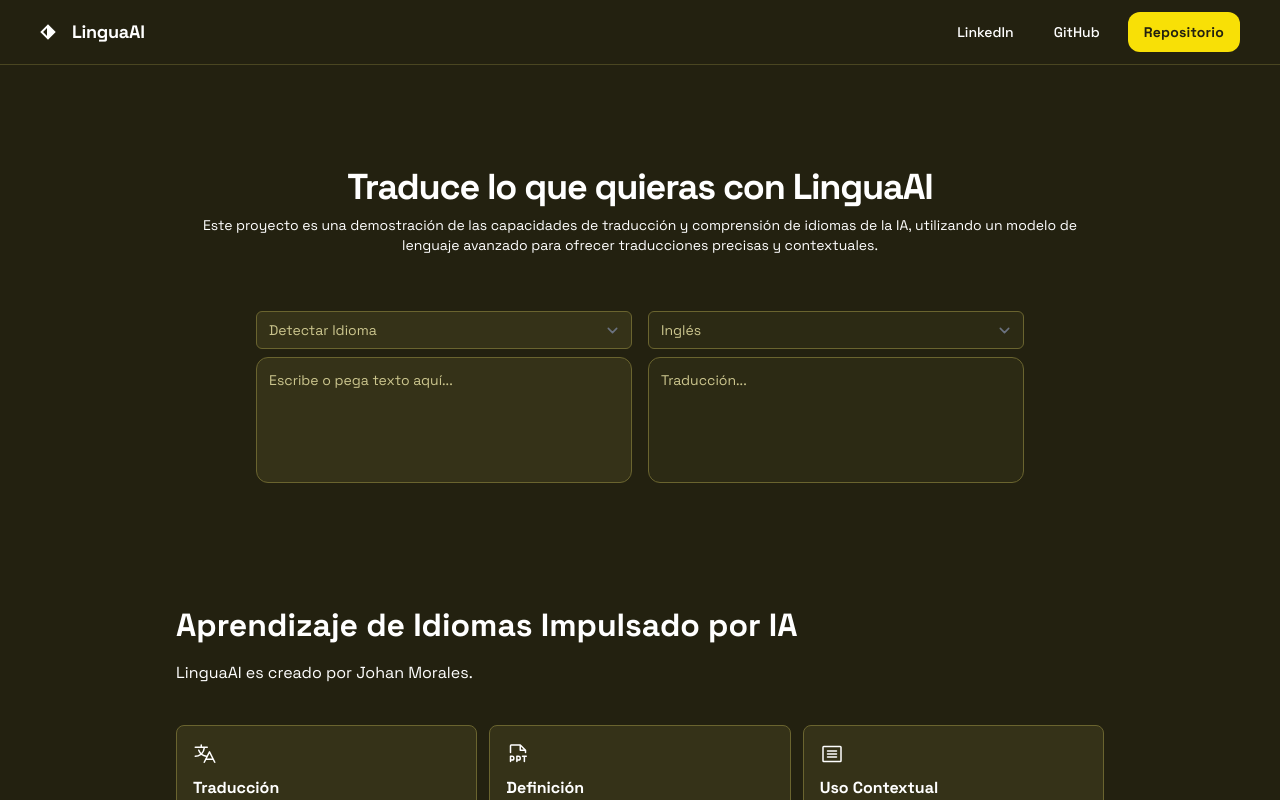
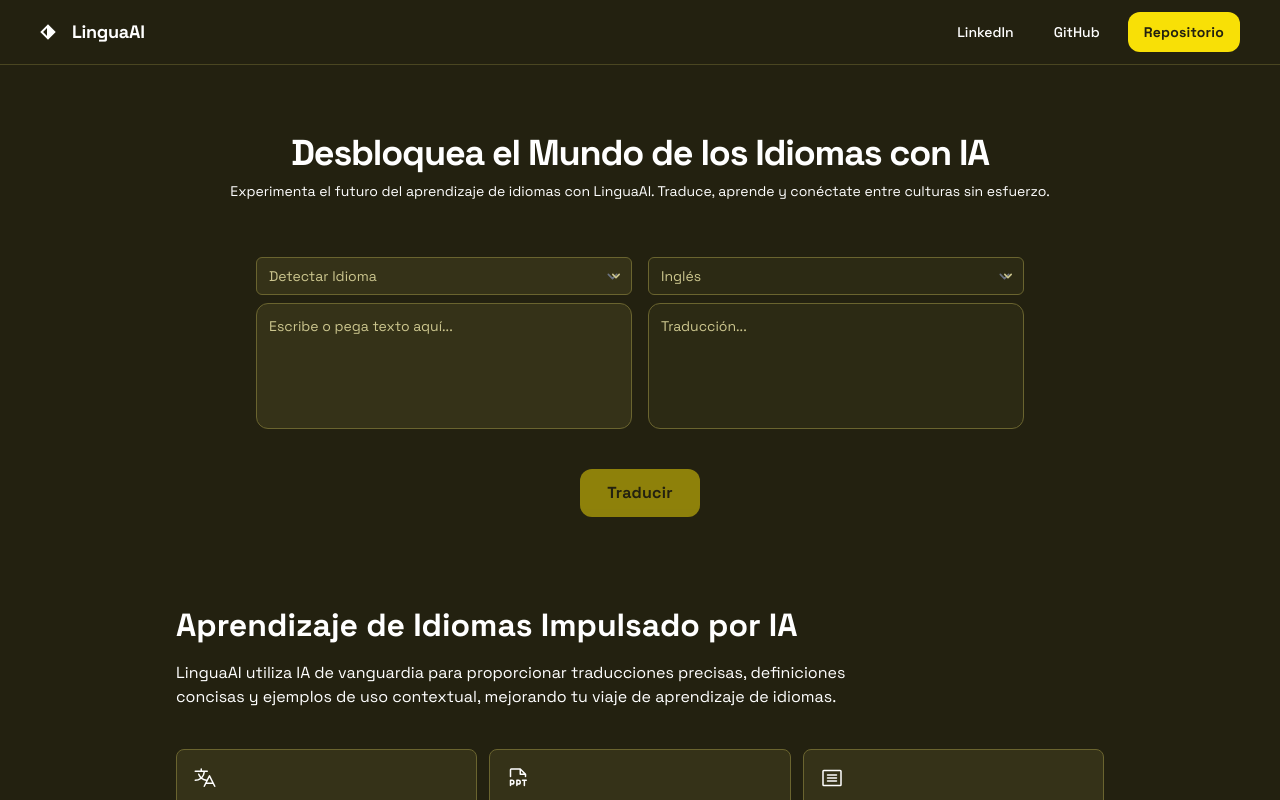
Before and after one commit to JohanMorales211/language-ai, an Angular app: page /home in a window 1280 px wide. Shown: the top 800 px of the page. Built offline with nearby package versions, Linux system fonts and the light colour scheme.

Commit message:
feat: Implement translation functionality with API integration and enhance home component UI

```diff
--- a/src/app/components/footer/footer.component.ts
+++ b/src/app/components/footer/footer.component.ts
@@ -1,9 +1,12 @@
 import { Component } from '@angular/core';
+import { CommonModule } from '@angular/common';
 
 @Component({
   selector: 'app-footer',
   templateUrl: './footer.component.html',
-  styleUrls: ['./footer.component.css']
+  styleUrls: ['./footer.component.css'],
+  standalone: true,
+  imports: [CommonModule]
 })
 export class FooterComponent {
 
--- a/src/app/components/header/header.component.ts
+++ b/src/app/components/header/header.component.ts
@@ -1,9 +1,13 @@
 import { Component } from '@angular/core';
+import { CommonModule } from '@angular/common';
+import { RouterModule } from '@angular/router';
 
 @Component({
   selector: 'app-header',
   templateUrl: './header.component.html',
-  styleUrls: ['./header.component.css']
+  styleUrls: ['./header.component.css'],
+  standalone: true,
+  imports: [CommonModule, RouterModule]
 })
 export class HeaderComponent {
 
--- a/src/app/pages/home/home.component.html
+++ b/src/app/pages/home/home.component.html
@@ -13,20 +13,23 @@
                 <h1
                   class="text-white text-3xl sm:text-4xl font-black leading-tight tracking-[-0.033em] @[480px]:text-5xl @[480px]:font-black @[480px]:leading-tight @[480px]:tracking-[-0.033em]"
                 >
-                  Traduce lo que quieras con LinguaAI
+                  Desbloquea el Mundo de los Idiomas con IA
                 </h1>
                 <h2 class="text-white text-xs sm:text-sm font-normal leading-normal @[480px]:text-base @[480px]:font-normal @[480px]:leading-normal">
-                  Este proyecto es una demostración de las capacidades de traducción y comprensión de idiomas de la IA, utilizando un modelo de lenguaje avanzado para ofrecer traducciones precisas y contextuales.
+                  Experimenta el futuro del aprendizaje de idiomas con LinguaAI. Traduce, aprende y conéctate entre culturas sin esfuerzo.
                 </h2>
               </div>
 
               <div class="w-full max-w-full lg:max-w-3xl flex flex-col items-center gap-4 sm:gap-6">
                 <div class="w-full grid grid-cols-1 md:grid-cols-2 gap-4 @[768px]:gap-6 items-start">
                   <div class="flex flex-col gap-2">
+                    <div class="relative w-full">
                       <select
                         id="sourceLanguage"
                         name="sourceLanguage"
-                      class="form-select block w-full rounded-md border-[#6a642f] bg-[#353218] text-[#ccc68e] focus:border-[#f8e006] focus:ring focus:ring-[#f8e006] focus:ring-opacity-50 py-2 px-3 text-sm appearance-none"
+                        [(ngModel)]="sourceLanguage"
+                        (change)="translateText()"
+                        class="form-select block w-full rounded-md border-[#6a642f] bg-[#353218] text-[#ccc68e] focus:border-[#f8e006] focus:ring focus:ring-[#f8e006] focus:ring-opacity-50 py-2 pl-3 pr-10 text-sm appearance-none"
                       >
                         <option value="detect">Detectar Idioma</option>
                         <option value="es">Español</option>
@@ -34,36 +37,67 @@
                         <option value="fr">Francés</option>
                         <option value="pt">Portugués</option>
                       </select>
+                      <div class="pointer-events-none absolute inset-y-0 right-0 flex items-center px-2 text-[#ccc68e]">
+                        <svg class="fill-current h-4 w-4" xmlns="http://www.w3.org/2000/svg" viewBox="0 0 20 20">
+                          <path d="M5.293 7.293a1 1 0 011.414 0L10 10.586l3.293-3.293a1 1 0 111.414 1.414l-4 4a1 1 0 01-1.414 0l-4-4a1 1 0 010-1.414z"/>
+                        </svg>
+                      </div>
+                    </div>
                     <textarea
                       id="inputText"
                       rows="5"
                       placeholder="Escribe o pega texto aquí..."
+                      [(ngModel)]="inputText"
+                      (input)="onInputTextChanged()"
                       class="form-textarea w-full flex-1 resize-none rounded-xl text-white focus:outline-0 focus:ring-2 focus:ring-[#f8e006] border border-[#6a642f] bg-[#353218] p-3 placeholder:text-[#ccc68e] text-sm @[480px]:text-base"
                     ></textarea>
                   </div>
 
                   <div class="flex flex-col gap-2">
+                    <div class="relative w-full">
                       <select
                         id="targetLanguage"
                         name="targetLanguage"
-                      class="form-select block w-full rounded-md border-[#6a642f] bg-[#2c2a14] text-[#ccc68e] focus:border-[#f8e006] focus:ring focus:ring-[#f8e006] focus:ring-opacity-50 py-2 px-3 text-sm appearance-none"
+                        [(ngModel)]="targetLanguage"
+                        (change)="translateText()"
+                        class="form-select block w-full rounded-md border-[#6a642f] bg-[#2c2a14] text-[#ccc68e] focus:border-[#f8e006] focus:ring focus:ring-[#f8e006] focus:ring-opacity-50 py-2 pl-3 pr-10 text-sm appearance-none"
                       >
                         <option value="en">Inglés</option>
                         <option value="es">Español</option>
                         <option value="fr">Francés</option>
                         <option value="pt">Portugués</option>
                       </select>
+                      <div class="pointer-events-none absolute inset-y-0 right-0 flex items-center px-2 text-[#ccc68e]">
+                        <svg class="fill-current h-4 w-4" xmlns="http://www.w3.org/2000/svg" viewBox="0 0 20 20">
+                          <path d="M5.293 7.293a1 1 0 011.414 0L10 10.586l3.293-3.293a1 1 0 111.414 1.414l-4 4a1 1 0 01-1.414 0l-4-4a1 1 0 010-1.414z"/>
+                        </svg>
+                      </div>
+                    </div>
                     <textarea
                       id="outputText"
                       rows="5"
                       placeholder="Traducción..."
+                      [(ngModel)]="outputText"
                       readonly
                       class="form-textarea w-full flex-1 resize-none rounded-xl text-white focus:outline-0 border border-[#6a642f] bg-[#2c2a14] p-3 placeholder:text-[#ccc68e] text-sm @[480px]:text-base"
                     ></textarea>
                   </div>
                 </div>
+                <button
+                  *ngIf="!isLoading"
+                  (click)="translateText()"
+                  [disabled]="!inputText.trim()"
+                  class="mt-4 w-full sm:w-auto flex min-w-[120px] max-w-[280px] cursor-pointer items-center justify-center overflow-hidden rounded-xl h-10 sm:h-12 px-5 bg-[#f8e006] text-[#232110] text-sm sm:text-base font-bold leading-normal tracking-[0.015em] disabled:opacity-50 disabled:cursor-not-allowed"
+                >Traducir</button>
+                <div *ngIf="isLoading" class="mt-4 text-white flex items-center justify-center">
+                  <svg class="animate-spin -ml-1 mr-3 h-5 w-5 text-white" xmlns="http://www.w3.org/2000/svg" fill="none" viewBox="0 0 24 24">
+                    <circle class="opacity-25" cx="12" cy="12" r="10" stroke="currentColor" stroke-width="4"></circle>
+                    <path class="opacity-75" fill="currentColor" d="M4 12a8 8 0 018-8V0C5.373 0 0 5.373 0 12h4zm2 5.291A7.962 7.962 0 014 12H0c0 3.042 1.135 5.824 3 7.938l3-2.647z"></path>
+                  </svg>
+                  Traduciendo...
                 </div>
 
+              </div>
             </div>
           </div>
         </div>
@@ -76,7 +110,7 @@
               Aprendizaje de Idiomas Impulsado por IA
             </h1>
             <p class="text-white text-sm sm:text-base font-normal leading-normal max-w-full sm:max-w-[720px]">
-              LinguaAI es creado por Johan Morales.
+              LinguaAI utiliza IA de vanguardia para proporcionar traducciones precisas, definiciones concisas y ejemplos de uso contextual, mejorando tu viaje de aprendizaje de idiomas.
             </p>
           </div>
           <div class="grid grid-cols-1 sm:grid-cols-[repeat(auto-fit,minmax(200px,1fr))] gap-3 p-0">
--- a/src/app/pages/home/home.component.ts
+++ b/src/app/pages/home/home.component.ts
@@ -1,10 +1,119 @@
 import { Component } from '@angular/core';
+import { HttpClient, HttpHeaders } from '@angular/common/http';
+import { FormsModule } from '@angular/forms';
+import { CommonModule } from '@angular/common';
+import { HeaderComponent } from '../../components/header/header.component';
+import { FooterComponent } from '../../components/footer/footer.component';
 
 @Component({
   selector: 'app-home',
   templateUrl: './home.component.html',
-  styleUrls: ['./home.component.css']
+  styleUrls: ['./home.component.css'],
+  standalone: true,
+  imports: [
+    FormsModule,
+    CommonModule,
+    HeaderComponent,
+    FooterComponent
+  ]
 })
 export class HomeComponent {
+  sourceLanguage: string = 'detect';
+  targetLanguage: string = 'en';
+  inputText: string = '';
+  outputText: string = '';
+  isLoading: boolean = false;
 
+  private readonly CEREBRAS_API_KEY = 'csk-ffh452j2kvw8mjdtkkye36e4h623epnvwprnnc3e2y3d62t8';
+  private readonly CEREBRAS_API_BASE_URL = 'https://api.cerebras.ai/v1';
+  private readonly CEREBRAS_MODEL_ID = 'llama-4-scout-17b-16e-instruct';
+
+  constructor(private http: HttpClient) {}
+
+  getLanguageName(code: string): string {
+    switch (code) {
+      case 'es': return 'español';
+      case 'en': return 'inglés';
+      case 'fr': return 'francés';
+      case 'pt': return 'portugués';
+      default: return code;
+    }
+  }
+
+  onInputTextChanged() {
+
+  }
+
+  async translateText() {
+    if (!this.inputText.trim()) {
+      this.outputText = '';
+      return;
+    }
+
+    this.isLoading = true;
+    this.outputText = '';
+
+    const headers = new HttpHeaders({
+      'Authorization': `Bearer ${this.CEREBRAS_API_KEY}`,
+      'Content-Type': 'application/json'
+    });
+
+    let systemPrompt = `Eres un traductor experto. Traduce el texto proporcionado al ${this.getLanguageName(this.targetLanguage)}.`;
+    if (this.sourceLanguage !== 'detect') {
+      systemPrompt += ` El texto de entrada está en ${this.getLanguageName(this.sourceLanguage)}.`;
+    } else {
+      systemPrompt += ` Detecta automáticamente el idioma del texto de entrada.`;
+    }
+
+    const apiUrl = `${this.CEREBRAS_API_BASE_URL}/chat/completions`;
+
+    const body = {
+      model: this.CEREBRAS_MODEL_ID,
+      messages: [
+        { role: "system", content: systemPrompt },
+        { role: "user", content: this.inputText }
+      ],
+      temperature: 0.2,
+      max_completion_tokens: 1024,
+      top_p: 1,
+      stream: false
+    };
+
+    try {
+      const response: any = await this.http.post<any>(apiUrl, body, { headers }).toPromise();
+
+      if (response && response.choices && response.choices.length > 0 && response.choices[0].message && response.choices[0].message.content) {
+        this.outputText = response.choices[0].message.content.trim();
+      } else {
+        this.outputText = 'Error: Formato de respuesta inesperado de la API de Cerebras.';
+        console.error('Respuesta inesperada de la API de Cerebras:', response);
+      }
+    } catch (error: any) {
+      console.error('Error al traducir con Cerebras:', error);
+      this.outputText = 'Error al conectar con el servicio de Cerebras.';
+
+      if (error.status === 401) {
+        this.outputText = 'Error de Autenticación (401) con Cerebras: Verifica tu API Key.';
+      } else if (error.status === 400) {
+        this.outputText = 'Error de Solicitud (400) con Cerebras: Revisa los parámetros enviados.';
+        if (error.error && error.error.error && error.error.error.message) {
+           this.outputText += ` Detalle: ${error.error.error.message}`;
+        } else if (error.error && error.error.message) {
+           this.outputText += ` Detalle: ${error.error.message}`;
+        }
+      } else if (error.status === 404) {
+         this.outputText = `Error (404): Endpoint o modelo no encontrado en Cerebras. Verifica la URL y el ID del modelo.`;
+      } else if (error.status === 429) {
+         this.outputText = `Error (429): Demasiadas solicitudes a la API de Cerebras. Por favor, espera un momento.`;
+      } else if (error.error && error.error.message) {
+         this.outputText = `Error desde la API de Cerebras: ${error.error.message}`;
+      } else if (error.error && error.error.detail) {
+         this.outputText = `Error desde la API de Cerebras: ${error.error.detail}`;
+      } else if (error.message) {
+         this.outputText = `Error de Red/HTTP: ${error.message}`;
+      }
+    } finally {
+      this.isLoading = false;
+    }
+  }
 }
```
Also changed, not shown: src/app/app.module.ts (+6 -8 lines). Lines whose indentation alone changed are shown as unchanged.
